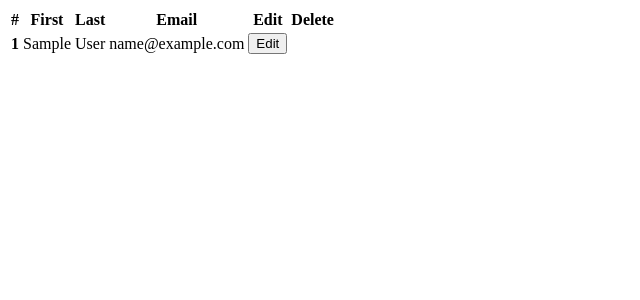
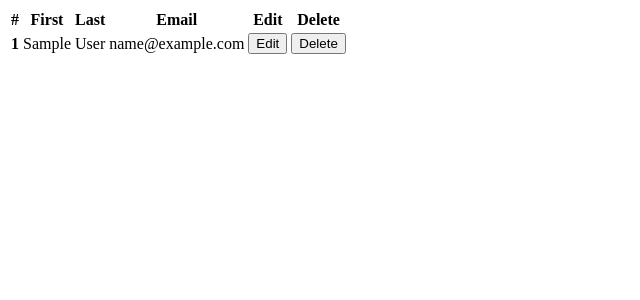
Before and after one commit to Ayush27pandit/django-practise, a Django app: page /showpage/ in a window 1280 px wide. Shown: the top 300 px of the page, without its empty margins (0-640 px from the left). Run offline with Django 5.2, Linux system fonts and the light colour scheme; tables that the repository leaves empty hold one stand-in row (values such as "Sample post").

Commit message:
new commits

```diff
--- a/djangoProj/myapp/templates/show.html
+++ b/djangoProj/myapp/templates/show.html
@@ -31,6 +31,12 @@
               <input type="submit" value="Edit" />
             </form>
           </td>
+          <td>
+            <form action="{% url 'deletedata' pk=i.id %}" method="post">
+              {% csrf_token %}
+              <input type="submit" value="Delete" />
+            </form>
+          </td>
         </tr>
         {%endfor%}
       </tbody>
--- a/djangoProj/myapp/urls.py
+++ b/djangoProj/myapp/urls.py
@@ -6,6 +6,7 @@ urlpatterns = [
     path('insert_teacher/',views.insert_teacher,name='insert_teacher'),
     path('showpage/',views.show_page,name='showpage'),
     path('edit/<int:pk>',views.EditPage,name='editpage'),
-    path('update/<int:pk>',views.updateData,name='update')
+    path('update/<int:pk>',views.updateData,name='update'),
+    path('delete/<int:pk>',views.deletedata,name='deletedata')
 
 ]
--- a/djangoProj/myapp/views.py
+++ b/djangoProj/myapp/views.py
@@ -36,3 +36,8 @@ def updateData(request,pk):
     udata.email=request.POST['email']
     udata.save()
     return redirect('showpage')
+
+def deletedata(request, pk):
+    deletedata=Teacher.objects.get(id=pk)
+    deletedata.delete()
+    return redirect('showpage')
```
